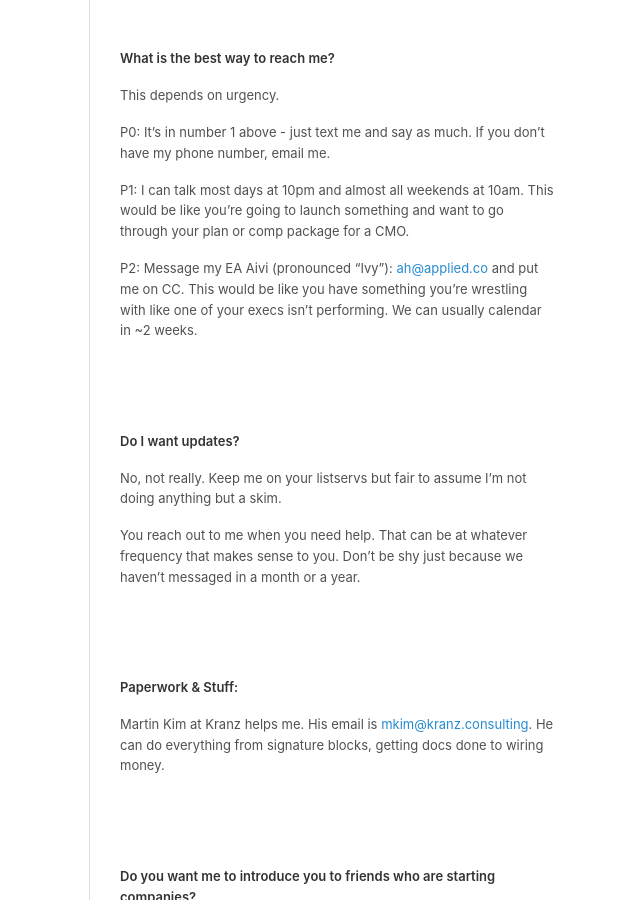
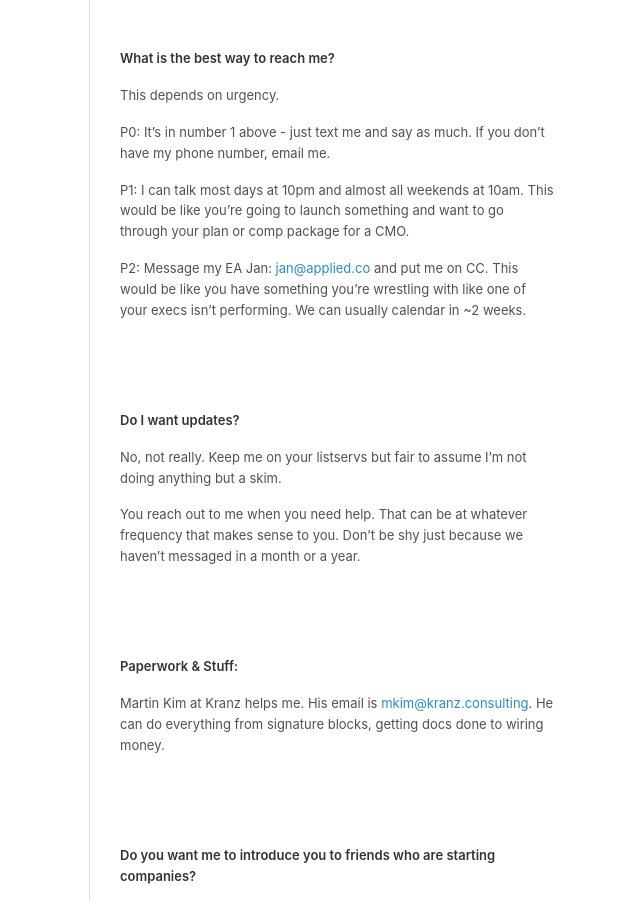
Before and after one commit to qasar/qasar.github.io, a Jekyll site: the page built from angel.md, in a window 1280 px wide and 900 px high, scrolled down 2026 px. Shown: the whole window, without its empty margins (170-810 px from the left). Built offline with Jekyll 4.4.1, drawn with Linux system fonts in a browser that asks for light colours.

Commit message:
Update angel.md

```diff
--- a/angel.md
+++ b/angel.md
@@ -64,7 +64,7 @@ P0: It’s in number 1 above - just text me and say as much. If you don’t have
 
 P1: I can talk most days at 10pm and almost all weekends at 10am. This would be like you’re going to launch something and want to go through your plan or comp package for a CMO.
 
-P2: Message my EA Aivi (pronounced "Ivy"): <a href="mailto:aivi@applied.co" target="_blank">ah@applied.co</a> and put me on CC. This would be like you have something you’re wrestling with like one of your execs isn’t performing. We can usually calendar in ~2 weeks.
+P2: Message my EA Jan: <a href="mailto:jan@applied.co" target="_blank">jan@applied.co</a> and put me on CC. This would be like you have something you’re wrestling with like one of your execs isn’t performing. We can usually calendar in ~2 weeks.
 
 
 <p>&nbsp;</p>
```
